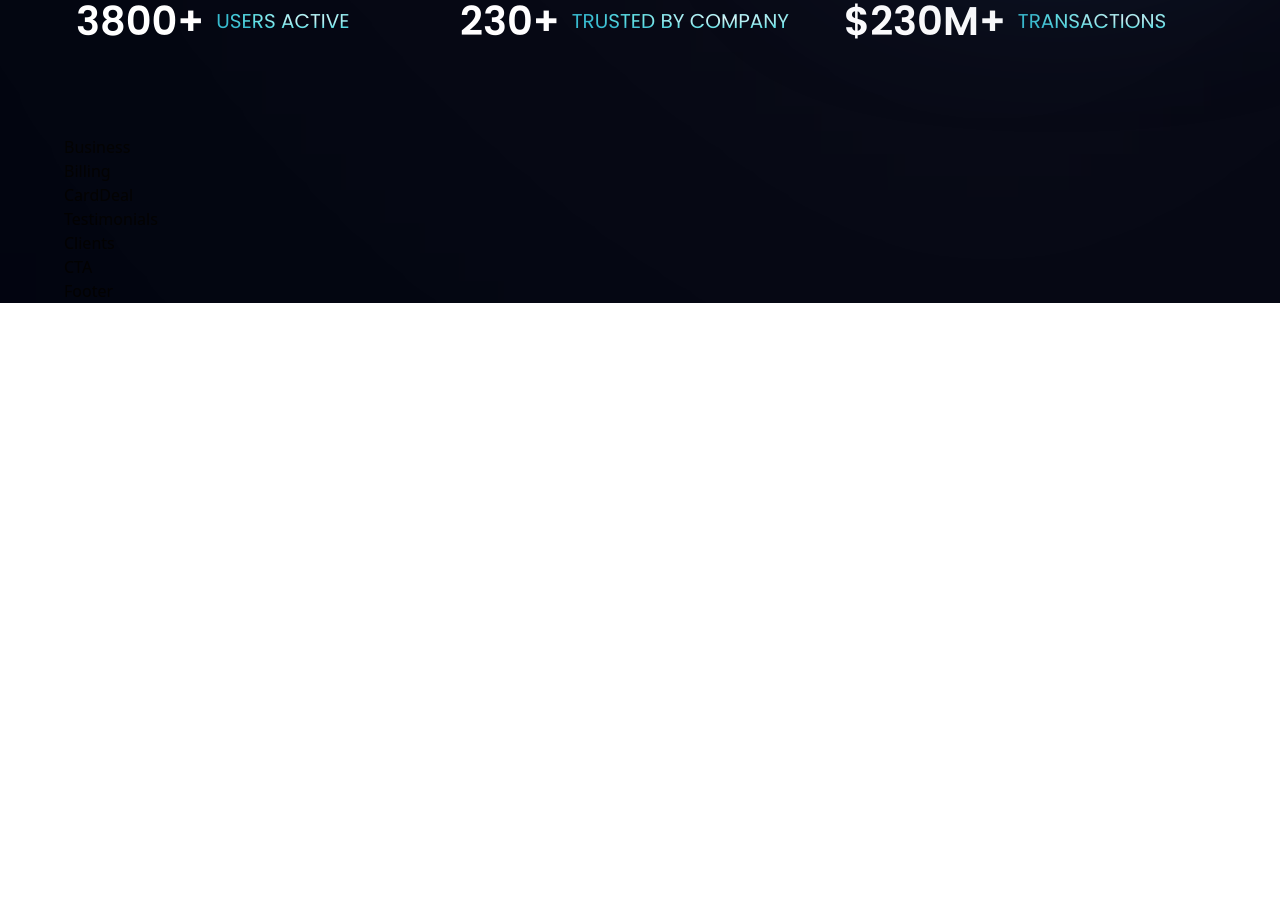
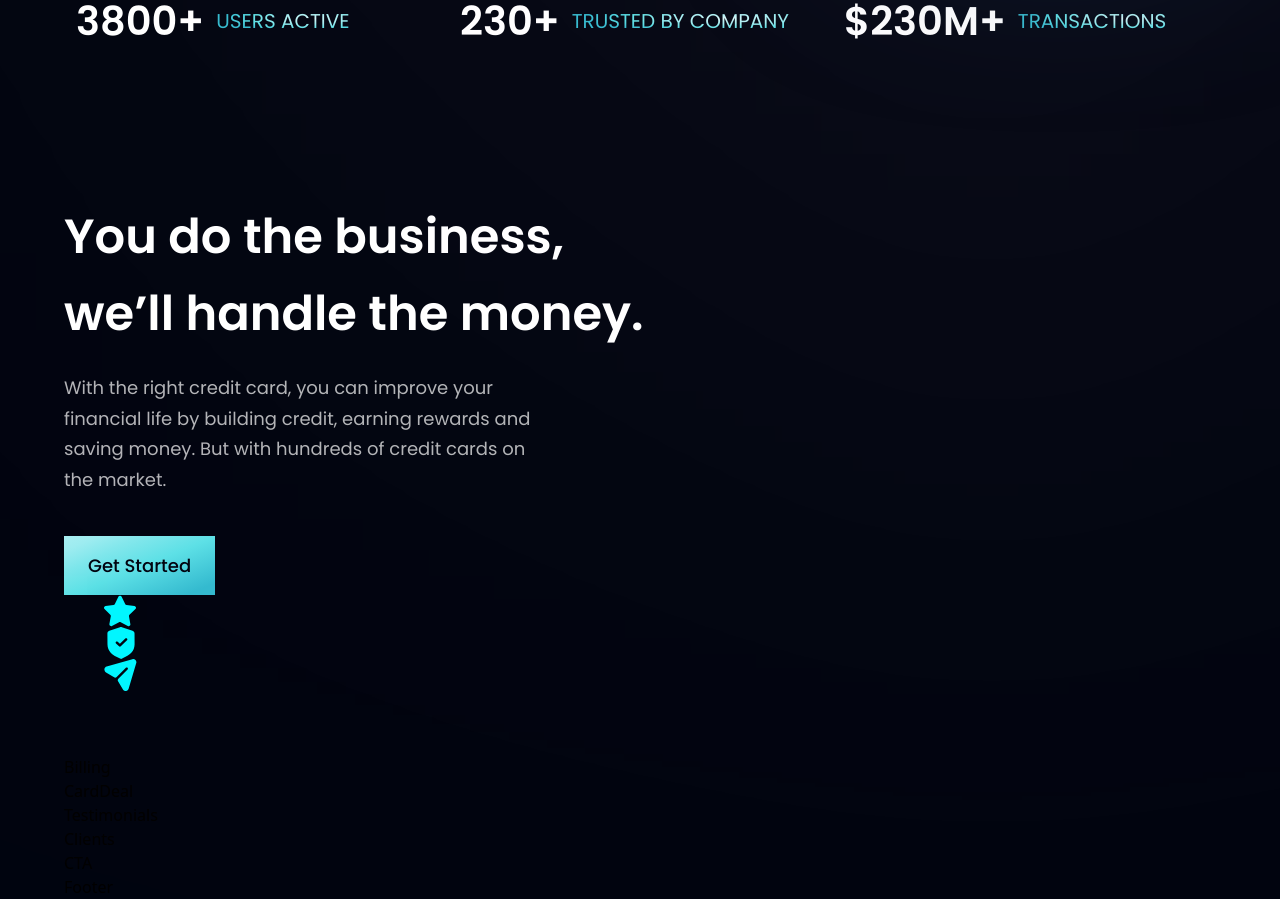
Before and after one commit to rva-mike/bank-modern-app, a React (Vite) app: page / in a window 1280 px wide. Shown: the part 800-1699 px from the top of the page. Before the commit the page ends 1103 px from the top, so only its background shows below. Built offline with nearby package versions, Linux system fonts and the light colour scheme.

Commit message:
button component addition, business comnponent left side complete, FeatureCard component mapping and destructure fuctioning

```diff
--- a/src/components/Business.jsx
+++ b/src/components/Business.jsx
@@ -1,8 +1,34 @@
-import React from 'react'
+import { features } from '../constants';
+import styles, { layout } from '../style';
+import Button from './Button'
+
+const FeatureCard = ({ icon, title, content, index }) => (
+  <div>
+    <div>
+      <img src={icon} alt='icon' />
+    </div>
+  </div>
+)
 
 const Business = () => {
   return (
-    <div>Business</div>
+    <section id='features' className={layout.section}>
+      <div className={layout.sectionInfo}>
+        <h2 className={styles.heading2}>You do the business, <br className='sm:block hidden'/>we’ll handle the money.</h2>
+        <p className={`${styles.paragraph} max-w-[470px] mt-5`}>With the right credit card, you can improve your financial life by building credit, earning rewards and saving money. But with hundreds of credit cards on the market.</p>
+
+        <Button styles="mt-10" />
+
+        <div className={`${layout.sectionImg} flex-col`}>
+          {features.map((feature, index) => (
+            <FeatureCard key={feature.id} {...feature} index={index}/>
+          ))}
+
+        </div>
+
+      </div>
+
+    </section>
   )
 }
 
--- a/src/components/Button.jsx
+++ b/src/components/Button.jsx
@@ -1,8 +1,8 @@
 import React from 'react'
 
-const Button = () => {
+const Button = ({ styles }) => {
   return (
-    <div>Button</div>
+    <button type='button' className={`py-4 px-6 bg-blue-gradient font-poppins font-medium text-[18px] text-primary outline-none ${styles}`}>Get Started</button>
   )
 }
 
```
